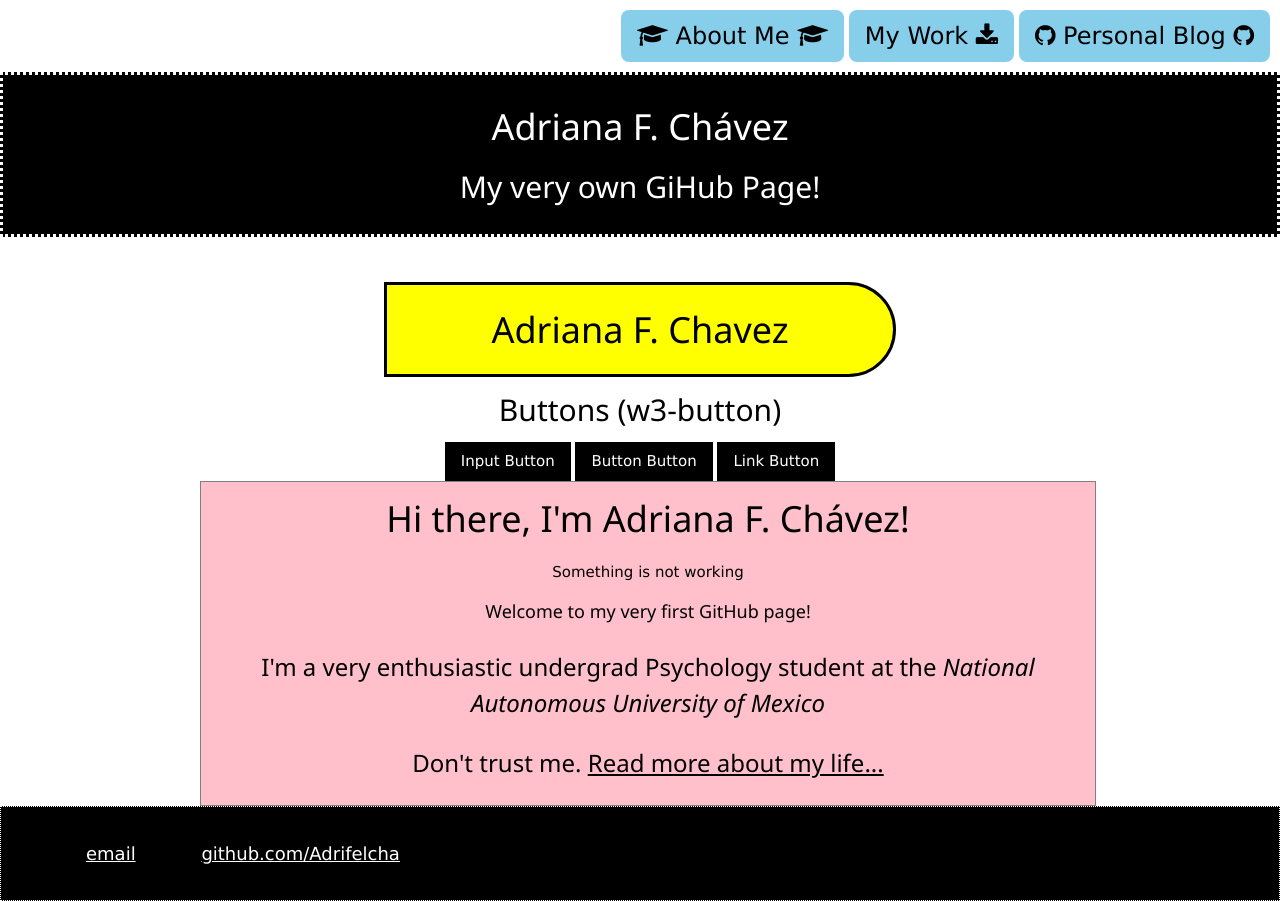
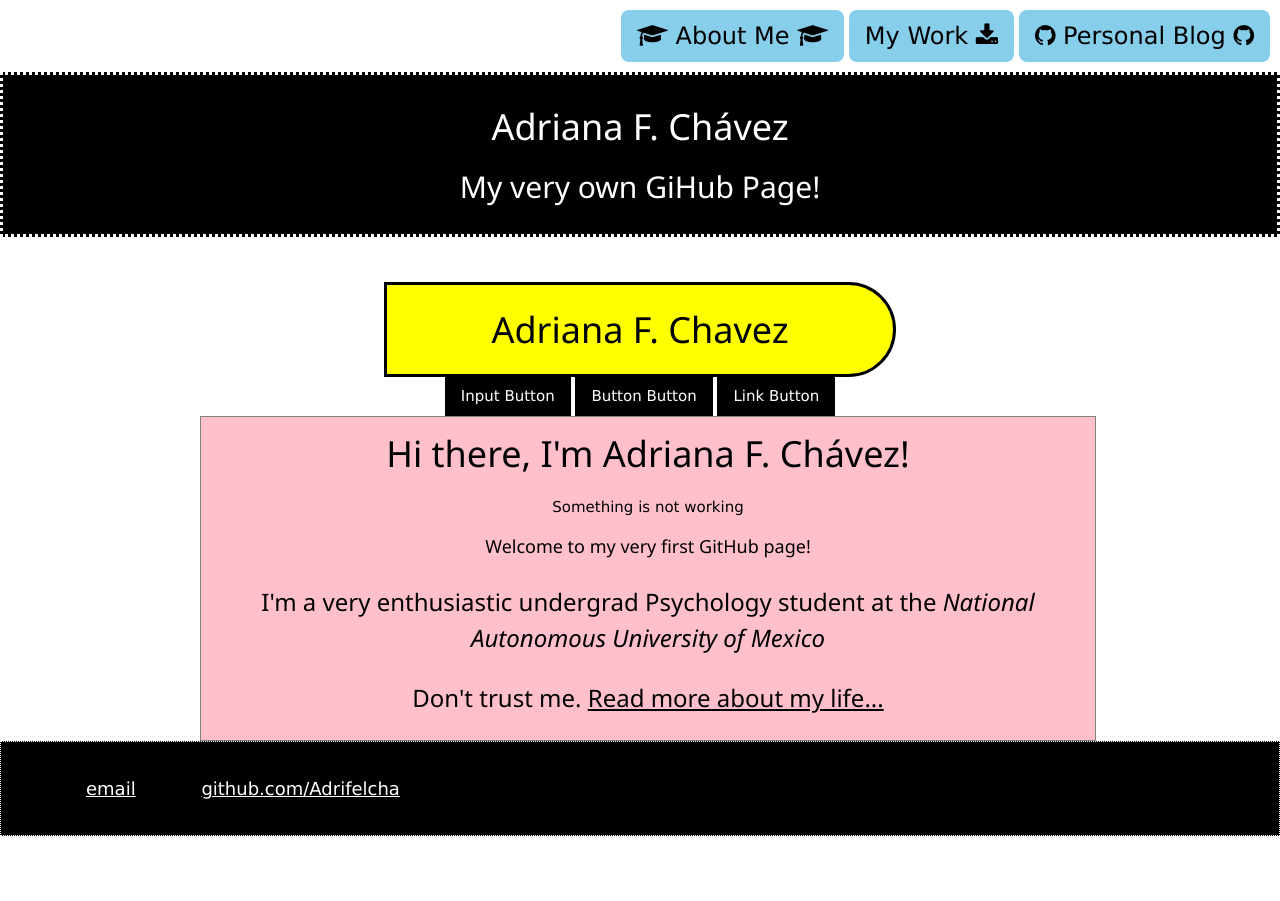
Before and after one commit to Adrifelcha/Adrifelcha-github.io, a Jekyll site: the page built from index.html, in a window 1280 px wide. Built offline with Jekyll 4.4.1, drawn with Linux system fonts in a browser that asks for light colours.

Commit message:
Update default.html

```diff
--- a/_layouts/default.html
+++ b/_layouts/default.html
@@ -89,11 +89,10 @@
     			</header>
 
 			<div class="w3-container">
-  <h2>Buttons (w3-button)</h2>
-  <input type="button" class="w3-button w3-black" value="Input Button">
-  <button class="w3-button w3-black">Button Button</button>
-  <a href="#" class="w3-button w3-black">Link Button</a>
-				</div>
+ 				  <input type="button" class="w3-button w3-black" value="Input Button">
+  				  <button class="w3-button w3-black">Button Button</button>
+  				  <a href="#" class="w3-button w3-black">Link Button</a>
+			</div>
 
 				</center>
 
```
